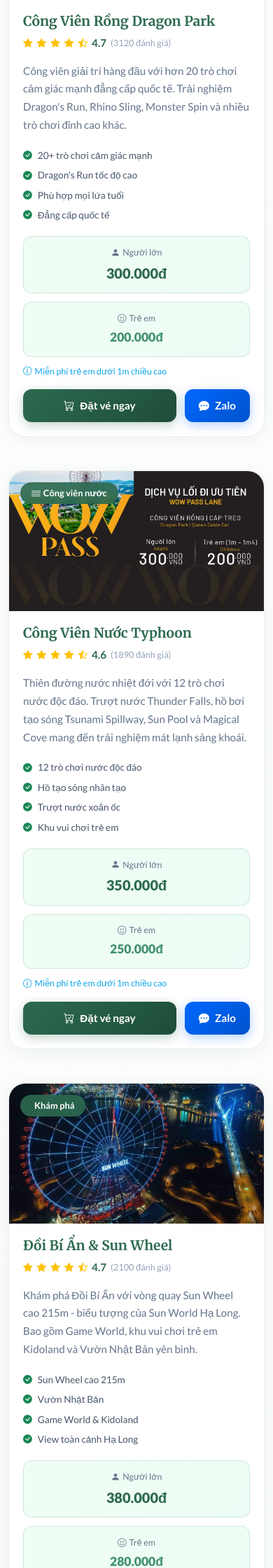
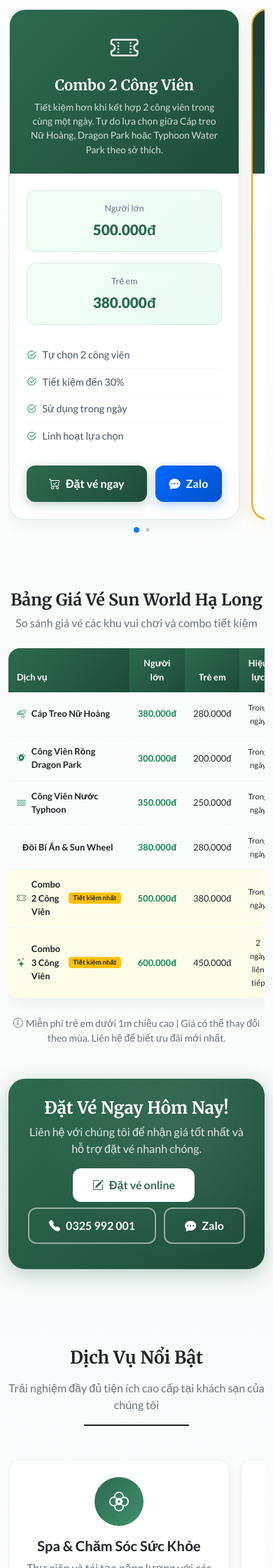
Before and after one commit to Katesi1/web_halong24h, a PHP site: page /halong24h/services.php in a window 390 px wide. Shown: the part 1893-4133 px from the top of the page at 70% size. Run offline with PHP 8.4, Linux system fonts and the light colour scheme; data comes from the database, SQL or seed files in the repository; data that the repository does not hold is empty; some libraries are stand-ins or nearby versions.

Commit message:
done service

```diff
--- a/css/services.css
+++ b/css/services.css
@@ -1,6 +1,47 @@
 /* ============================================
    Services Page Styles
    ============================================ */
+
+/* Desktop: disable swiper for SW tickets */
+@media (min-width: 768px) {
+    .swiper-sw-tickets {
+        overflow: visible;
+    }
+    .swiper-sw-tickets .swiper-wrapper {
+        display: block;
+        transform: none !important;
+    }
+    .swiper-sw-tickets .swiper-slide {
+        width: 100% !important;
+        margin-right: 0 !important;
+        margin-bottom: 2rem;
+    }
+}
+
+/* Desktop: grid for combo cards */
+@media (min-width: 768px) {
+    .swiper-sw-combos {
+        overflow: visible;
+    }
+    .swiper-sw-combos .swiper-wrapper {
+        display: grid;
+        grid-template-columns: repeat(2, 1fr);
+        gap: 24px;
+        justify-content: center;
+        transform: none !important;
+    }
+    .swiper-sw-combos .swiper-slide {
+        width: 100% !important;
+        margin-right: 0 !important;
+    }
+}
+
+/* Mobile swiper pagination for SW sections */
+.swiper-pagination-sw,
+.swiper-pagination-combo {
+    position: relative;
+    margin-top: 20px;
+}
 
 /* Hero Section */
 .svc-hero {
--- a/services.php
+++ b/services.php
@@ -61,9 +61,13 @@
       $lang_free = __('svc_free_under_1m');
       $lang_book = __('svc_book_now');
       $lang_reviews = __('svc_reviews');
+      ?>
 
+      <div class="swiper swiper-sw-tickets">
+        <div class="swiper-wrapper">
+          <?php
           foreach ($services_data as $slug => $svc) {
-        if (!empty($svc['is_combo'])) continue; // combos shown separately
+            if (!empty($svc['is_combo'])) continue;
             $name = $is_vi ? $svc['name_vi'] : $svc['name_en'];
             $desc = $is_vi ? $svc['desc_vi'] : $svc['desc_en'];
             $highlights = $is_vi ? $svc['highlights_vi'] : $svc['highlights_en'];
@@ -71,7 +75,6 @@
             $is_reversed = ($idx % 2 === 1);
             $idx++;
 
-        // Rating stars
             $stars = '';
             $r = $svc['rating'];
             for ($s = 0; $s < 5; $s++) {
@@ -87,7 +90,8 @@
             }
 
             echo <<<DETAIL
-          <div class="sw-detail-card mb-5" id="{$slug}" itemscope itemtype="https://schema.org/TouristAttraction">
+              <div class="swiper-slide">
+                <div class="sw-detail-card" id="{$slug}" itemscope itemtype="https://schema.org/TouristAttraction">
                   <div class="row g-0 {$reverse_class}">
                     <div class="col-lg-6">
                       <div class="sw-detail-img-wrapper">
@@ -138,9 +142,13 @@
                     </div>
                   </div>
                 </div>
+              </div>
             DETAIL;
           }
           ?>
+        </div>
+        <div class="swiper-pagination swiper-pagination-sw d-md-none"></div>
+      </div>
 
       <!-- Combo Packages -->
       <div class="sw-combo-section mt-5">
@@ -152,7 +160,8 @@
           <p class="text-muted"><?php _e('sw_combo_subtitle') ?></p>
         </div>
 
-        <div class="row g-4 justify-content-center">
+        <div class="swiper swiper-sw-combos">
+          <div class="swiper-wrapper">
             <?php
             foreach ($services_data as $slug => $svc) {
               if (empty($svc['is_combo'])) continue;
@@ -170,7 +179,7 @@
               $badge_html = $is_vip ? "<div class='sw-vip-ribbon'>" . __('sw_most_popular') . "</div>" : '';
 
               echo <<<COMBO
-              <div class="col-lg-5 col-md-6" id="{$slug}">
+                <div class="swiper-slide" id="{$slug}">
                   <div class="{$card_class}">
                     {$badge_html}
                     <div class="sw-combo-header">
@@ -206,6 +215,8 @@
               COMBO;
             }
             ?>
+          </div>
+          <div class="swiper-pagination swiper-pagination-combo d-md-none"></div>
         </div>
       </div>
 
@@ -726,6 +737,52 @@
       form.reset();
     });
 
+    // SW Tickets swiper (mobile only)
+    var swTicketsSwiper = null;
+    function initSwTicketsSwiper() {
+      if (window.innerWidth < 768) {
+        if (!swTicketsSwiper) {
+          swTicketsSwiper = new Swiper(".swiper-sw-tickets", {
+            slidesPerView: 1.05,
+            spaceBetween: 16,
+            grabCursor: true,
+            pagination: {
+              el: ".swiper-pagination-sw",
+              clickable: true,
+              dynamicBullets: true
+            }
+          });
+        }
+      } else {
+        if (swTicketsSwiper) { swTicketsSwiper.destroy(true, true); swTicketsSwiper = null; }
+      }
+    }
+    initSwTicketsSwiper();
+    window.addEventListener('resize', initSwTicketsSwiper);
+
+    // SW Combos swiper (mobile only)
+    var swCombosSwiper = null;
+    function initSwCombosSwiper() {
+      if (window.innerWidth < 768) {
+        if (!swCombosSwiper) {
+          swCombosSwiper = new Swiper(".swiper-sw-combos", {
+            slidesPerView: 1.1,
+            spaceBetween: 16,
+            grabCursor: true,
+            pagination: {
+              el: ".swiper-pagination-combo",
+              clickable: true,
+              dynamicBullets: true
+            }
+          });
+        }
+      } else {
+        if (swCombosSwiper) { swCombosSwiper.destroy(true, true); swCombosSwiper = null; }
+      }
+    }
+    initSwCombosSwiper();
+    window.addEventListener('resize', initSwCombosSwiper);
+
     // Hotel Services swiper (mobile only)
     var hsSwiper = null;
     function initHsSwiper() {
```
Lines whose indentation alone changed are shown as unchanged.
